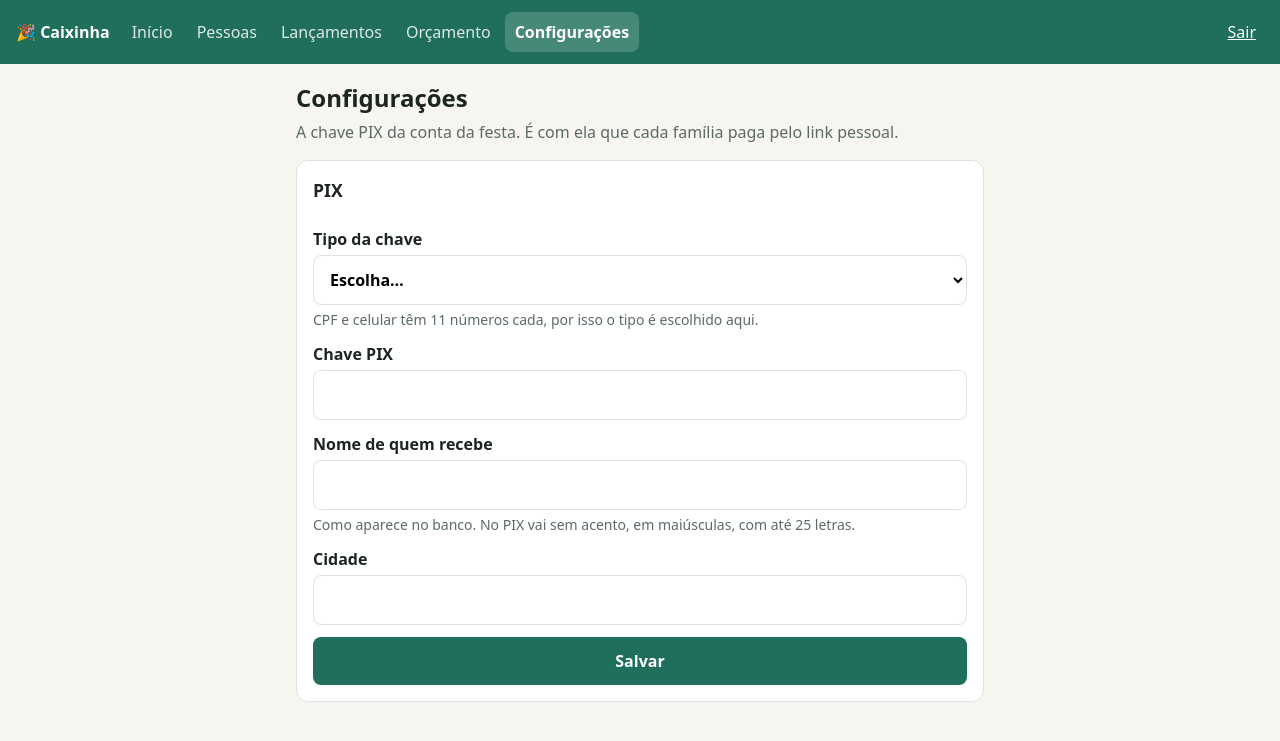
After one commit to matosdavi/caixinha-da-festa, a Spring app: template src/main/resources/templates/painel/configuracoes.html in a window 1280 px wide. The commit adds this page. Shown: the top 741 px of the page. Run offline with Thymeleaf, Linux system fonts and the light colour scheme; the template is opened without the code that fills it, so the values that code supplies are empty; some of the project's set-up classes (security, data sources, template engines, error pages and the like) are left out, and stand-ins take their place; database files in the repository are not loaded.

Commit message:
Painel: configurações do PIX com PIX de teste de R$ 1,00
Co-Authored-By: Claude Opus 5.5 <noreply@anthropic.com>

```diff
--- a/src/main/resources/templates/fragmentos.html
+++ b/src/main/resources/templates/fragmentos.html
@@ -17,6 +17,7 @@
         <a th:href="@{/painel/pessoas}" th:attr="aria-current=${ativo == 'pessoas'} ? 'page' : null">Pessoas</a>
         <a th:href="@{/painel/lancamentos}" th:attr="aria-current=${ativo == 'lancamentos'} ? 'page' : null">Lançamentos</a>
         <a th:href="@{/painel/orcamento}" th:attr="aria-current=${ativo == 'orcamento'} ? 'page' : null">Orçamento</a>
+        <a th:href="@{/painel/configuracoes}" th:attr="aria-current=${ativo == 'configuracoes'} ? 'page' : null">Configurações</a>
     </nav>
     <form th:action="@{/sair}" method="post">
         <button type="submit" class="botao-link">Sair</button>
--- /dev/null
+++ b/src/main/resources/templates/painel/configuracoes.html
@@ -0,0 +1,48 @@
+<!DOCTYPE html>
+<html lang="pt-BR" xmlns:th="http://www.thymeleaf.org">
+<head th:replace="~{fragmentos :: cabeca('Configurações · Caixinha da Festa')}"></head>
+<body>
+<header th:replace="~{fragmentos :: topo('configuracoes')}"></header>
+<main class="conteudo">
+    <h1>Configurações</h1>
+    <p class="sutil">A chave PIX da conta da festa. É com ela que cada família paga pelo link pessoal.</p>
+
+    <div th:replace="~{fragmentos :: avisos}"></div>
+
+    <form th:action="@{/painel/configuracoes}" method="post" class="cartao formulario">
+        <h2>PIX</h2>
+        <label>Tipo da chave
+            <select name="tipo" required>
+                <option value="">Escolha…</option>
+                <option th:each="t : ${tipos}" th:value="${t}" th:text="${t.rotulo}"
+                        th:selected="${t == tipo}">CPF</option>
+            </select>
+            <span class="ajuda">CPF e celular têm 11 números cada, por isso o tipo é escolhido aqui.</span>
+        </label>
+        <label>Chave PIX
+            <input type="text" name="chave" th:value="${chave}" maxlength="77" autocomplete="off" required>
+        </label>
+        <label>Nome de quem recebe
+            <input type="text" name="nome" th:value="${nome}" maxlength="25" autocomplete="off" required>
+            <span class="ajuda">Como aparece no banco. No PIX vai sem acento, em maiúsculas, com até 25 letras.</span>
+        </label>
+        <label>Cidade
+            <input type="text" name="cidade" th:value="${cidade}" maxlength="15" autocomplete="off" required>
+        </label>
+        <p class="sutil" th:if="${!#strings.isEmpty(nomeNoPix)}">
+            Vai aparecer no PIX como: <strong th:text="${nomeNoPix} + ' / ' + ${cidadeNoPix}">NOME / CIDADE</strong>
+        </p>
+        <button type="submit" class="botao">Salvar</button>
+    </form>
+
+    <section class="cartao" th:if="${pixDeTeste}">
+        <h2>PIX de teste de R$ 1,00</h2>
+        <p>Antes de mandar os links, pague este PIX no app do seu banco e confira se o nome que aparece é o
+            da conta da festa.</p>
+        <textarea class="codigo-pix" readonly rows="4" th:text="${pixDeTeste}"></textarea>
+        <button type="button" class="botao" th:attr="data-copiar=${pixDeTeste}">Copiar PIX de teste</button>
+        <div class="qr" th:utext="${qrDeTeste}"></div>
+    </section>
+</main>
+</body>
+</html>
```
Also changed, not shown: src/main/java/com/natal/caixinha/caixinha/Caixinha.java (+7 -0 lines), src/main/java/com/natal/caixinha/caixinha/CaixinhaService.java (+28 -0 lines), src/main/java/com/natal/caixinha/web/ConfiguracoesController.java (added, +69 -0 lines), 1 other file.
